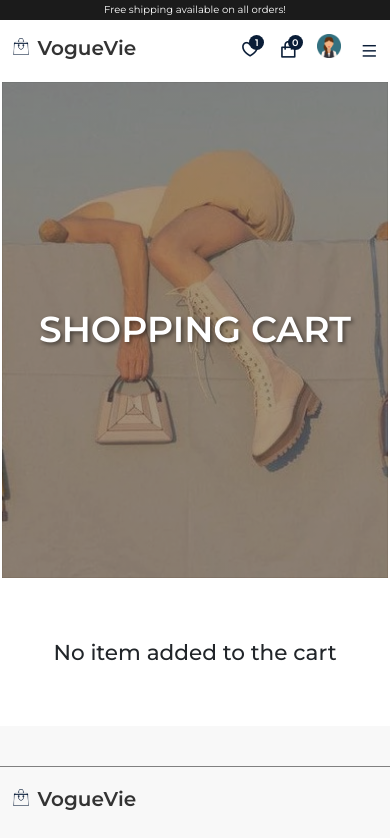
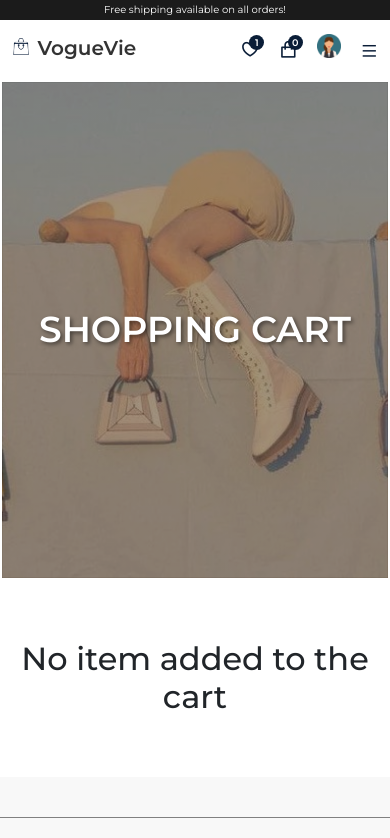
Before and after one commit to shemshajili/Ecommerce, a React (Create React App) app: page /cart in a window 390 px wide. Shown: the top 838 px of the page. Built offline with nearby package versions, Linux system fonts and the light colour scheme.

Commit message:
Some responsive code added in cart page

```diff
--- a/src/pages/Cart.jsx
+++ b/src/pages/Cart.jsx
@@ -31,7 +31,7 @@ const Cart = () => {
                 <Container>
                     <Row>
                         <Col lg='9'>
-                            { cartItems.length === 0 ?( <h2 className='fs-4 text-center'>No item added to the
+                            { cartItems.length === 0 ?( <h2 className='noitems'>No item added to the
                                  cart</h2>):(
                                         <table className='table bordered'>
                                           <thead>
@@ -53,7 +53,6 @@ const Cart = () => {
                                          </tbody>
                                      </table>
                                 )
-
                             }
                         </Col>
                         <Col lg='3'>
--- a/src/styles/cart.css
+++ b/src/styles/cart.css
@@ -31,8 +31,16 @@
 .table tbody td i:hover {
     color: darkred;
 }
+.noitems{
+    text-align: center !important;
+    margin-left: 300px;
+}
 
 @media (max-width: 418px) {
+    .noitems {
+        text-align: center !important;
+        margin-left: 0;
+    }
     .table td, .table th {
         display: block;
         text-align: center;
@@ -50,3 +58,16 @@
         text-align: center;
     }
 }
+
+@media (max-width: 768px){
+    .noitems {
+        text-align: center !important;
+        margin-left: 0;
+    }
+}
+@media (max-width: 956px){
+    .noitems {
+        text-align: center !important;
+        margin-left: 0;
+    }
+}
```
